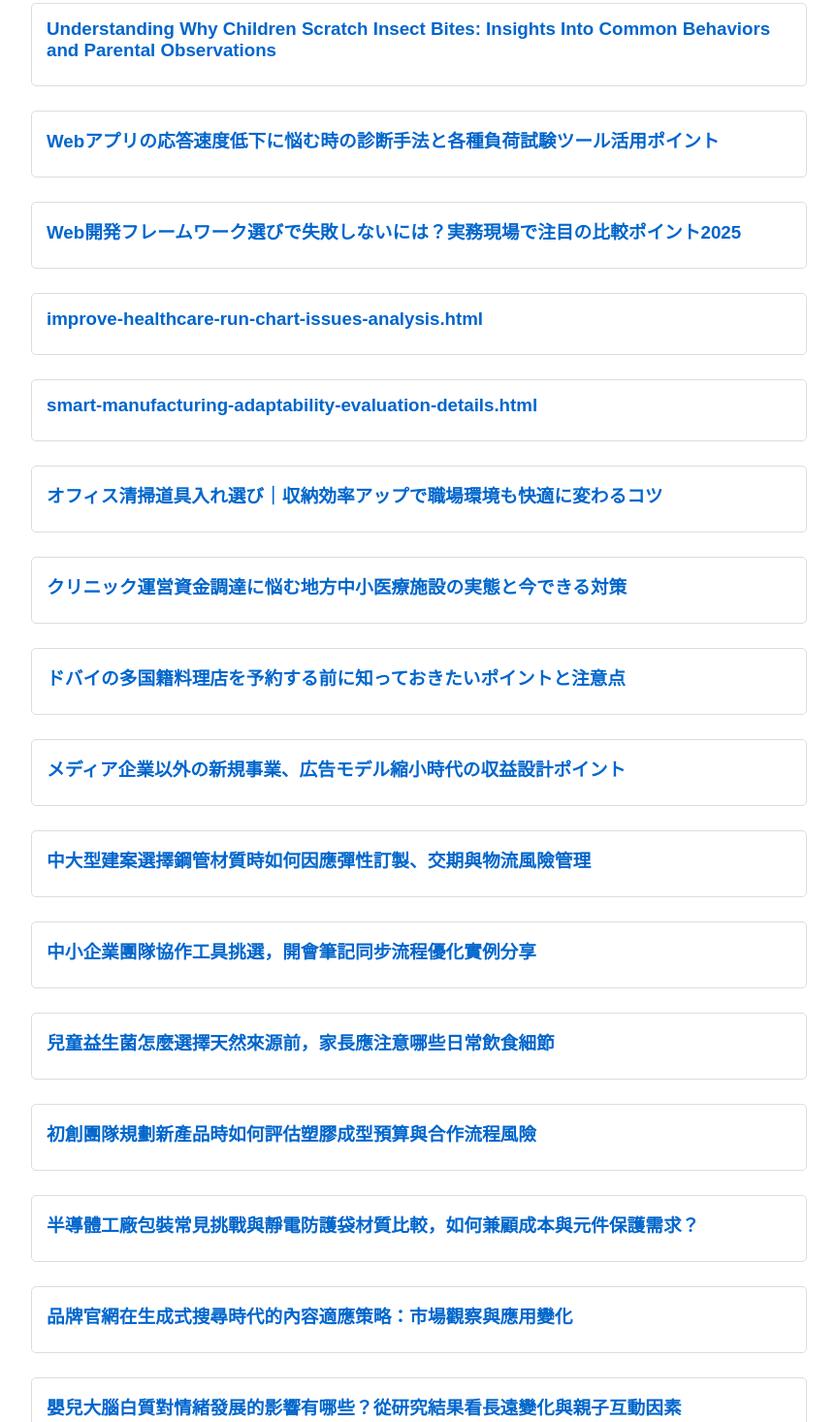
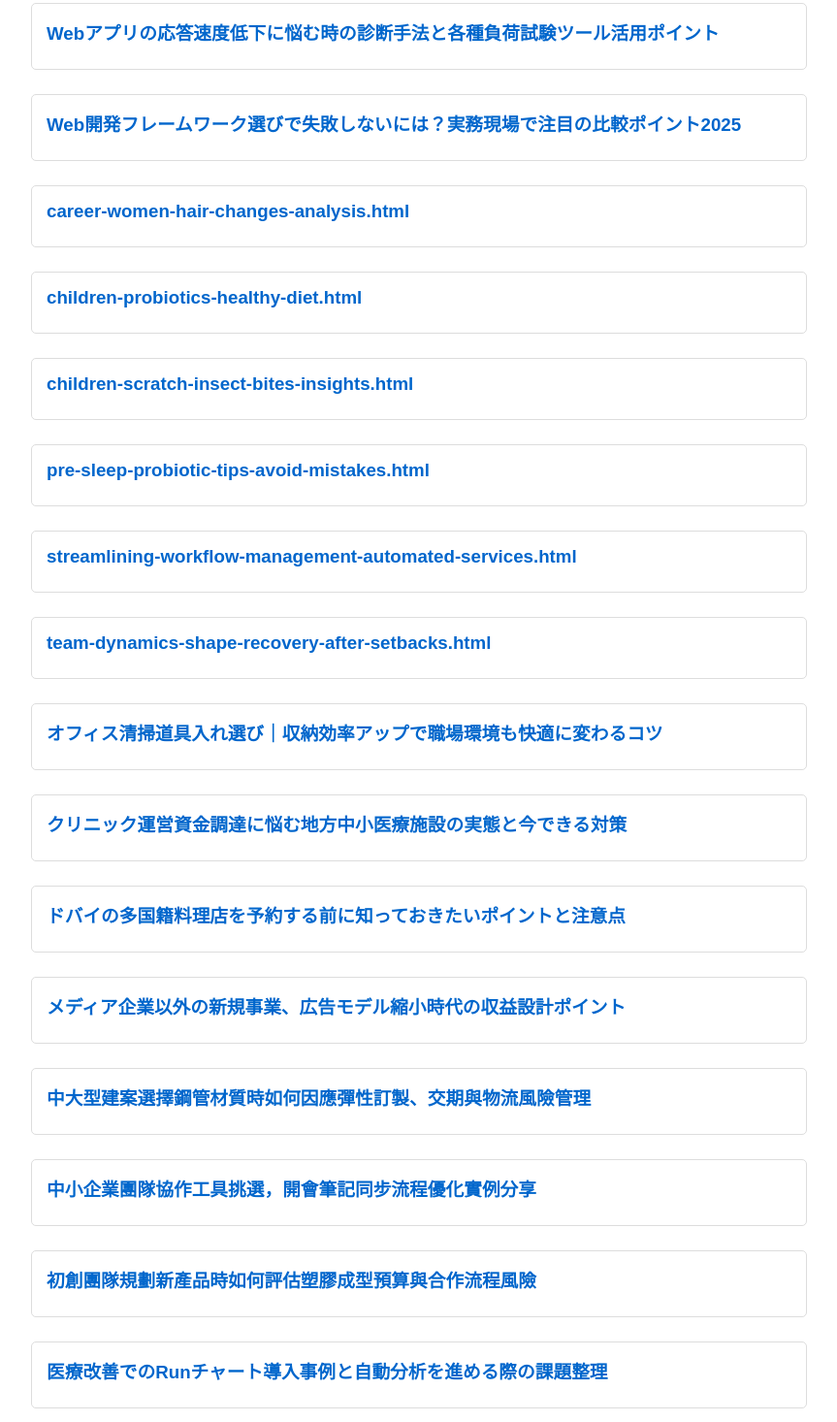
Before and after one commit to pineymountain/pineymountain.github.io, a plain HTML site: page index.html in a window 1280 px wide. Shown: the part 1123-2589 px from the top of the page at 97% size, without its empty margins (208-1071 px from the left). Drawn offline with Linux system fonts and the light colour scheme.

Commit message:
自動更新 Index.html - 文章目錄（包含Gist）

```diff
--- a/index.html
+++ b/index.html
@@ -55,19 +55,28 @@
             <h3><a href="office-footwear-arch-discomfort-insights.html">Understanding How Office Footwear Choices Relate to Heel and Arch Discomfort: Insights for Desk Workers</a></h3>
         </div>
         <div class="article-item">
-            <h3><a href="children-scratch-insect-bites-insights.html">Understanding Why Children Scratch Insect Bites: Insights Into Common Behaviors and Parental Observations</a></h3>
-        </div>
-        <div class="article-item">
             <h3><a href="diagnose-response-speed-issues.html">Webアプリの応答速度低下に悩む時の診断手法と各種負荷試験ツール活用ポイント</a></h3>
         </div>
         <div class="article-item">
             <h3><a href="web-development-framework-comparison-tips.html">Web開発フレームワーク選びで失敗しないには？実務現場で注目の比較ポイント2025</a></h3>
         </div>
         <div class="article-item">
-            <h3><a href="improve-healthcare-run-chart-issues-analysis.html">improve-healthcare-run-chart-issues-analysis.html</a></h3>
+            <h3><a href="career-women-hair-changes-analysis.html">career-women-hair-changes-analysis.html</a></h3>
         </div>
         <div class="article-item">
-            <h3><a href="smart-manufacturing-adaptability-evaluation-details.html">smart-manufacturing-adaptability-evaluation-details.html</a></h3>
+            <h3><a href="children-probiotics-healthy-diet.html">children-probiotics-healthy-diet.html</a></h3>
+        </div>
+        <div class="article-item">
+            <h3><a href="children-scratch-insect-bites-insights.html">children-scratch-insect-bites-insights.html</a></h3>
+        </div>
+        <div class="article-item">
+            <h3><a href="pre-sleep-probiotic-tips-avoid-mistakes.html">pre-sleep-probiotic-tips-avoid-mistakes.html</a></h3>
+        </div>
+        <div class="article-item">
+            <h3><a href="streamlining-workflow-management-automated-services.html">streamlining-workflow-management-automated-services.html</a></h3>
+        </div>
+        <div class="article-item">
+            <h3><a href="team-dynamics-shape-recovery-after-setbacks.html">team-dynamics-shape-recovery-after-setbacks.html</a></h3>
         </div>
         <div class="article-item">
             <h3><a href="office-cleaning-tool-tips.html">オフィス清掃道具入れ選び｜収納効率アップで職場環境も快適に変わるコツ</a></h3>
@@ -88,10 +97,10 @@
             <h3><a href="team-collaboration-tools-optimize-sharing.html">中小企業團隊協作工具挑選，開會筆記同步流程優化實例分享</a></h3>
         </div>
         <div class="article-item">
-            <h3><a href="children-probiotics-healthy-diet.html">兒童益生菌怎麼選擇天然來源前，家長應注意哪些日常飲食細節</a></h3>
+            <h3><a href="plastic-molding-budget-risk-evaluation.html">初創團隊規劃新產品時如何評估塑膠成型預算與合作流程風險</a></h3>
         </div>
         <div class="article-item">
-            <h3><a href="plastic-molding-budget-risk-evaluation.html">初創團隊規劃新產品時如何評估塑膠成型預算與合作流程風險</a></h3>
+            <h3><a href="improve-healthcare-run-chart-issues-analysis.html">医療改善でのRunチャート導入事例と自動分析を進める際の課題整理</a></h3>
         </div>
         <div class="article-item">
             <h3><a href="semiconductor-packaging-challenges-static-bags-comparison-cost-protection.html">半導體工廠包裝常見挑戰與靜電防護袋材質比較，如何兼顧成本與元件保護需求？</a></h3>
@@ -121,16 +130,13 @@
             <h3><a href="event-venue-tips-travel-planning.html">旅遊規劃技巧｜小型活動主辦單位如何提前挖掘鮮為人知的聚會場地</a></h3>
         </div>
         <div class="article-item">
+            <h3><a href="smart-manufacturing-adaptability-evaluation-details.html">智慧製造應用於食品包裝業，導入前評估現場人員適應度的重要細節</a></h3>
+        </div>
+        <div class="article-item">
             <h3><a href="cross-cultural-media-exchange-patterns-comparison.html">異文化コミュニケーションに活かすメディア交換の実例と課題整理—学生・社会人の活用パターン比較</a></h3>
         </div>
         <div class="article-item">
-            <h3><a href="pre-sleep-probiotic-tips-avoid-mistakes.html">睡前補充益生菌前需要注意哪些事項？避免常見飲食與作息誤區</a></h3>
-        </div>
-        <div class="article-item">
             <h3><a href="community-hvac-monitoring-best-practices.html">社區機電監控系統應用經驗分享：流程重點、常見誤區與效能優化建議</a></h3>
-        </div>
-        <div class="article-item">
-            <h3><a href="career-women-hair-changes-analysis.html">職場女性面對髮量變化：調查數據、常見遮掩方式與社會觀感解析</a></h3>
         </div>
         <div class="article-item">
             <h3><a href="equipment-framework-outsourcing-tips.html">設備骨架代工選擇時要注意哪些產業規格與協作細節？</a></h3>
@@ -266,7 +272,7 @@
     </div>
 
     <div class="footer">
-        <p>Total 68 items (40 articles, 28 gists) | Last updated: 2025-12-05 09:18:27</p>
+        <p>Total 70 items (42 articles, 28 gists) | Last updated: 2025-12-08 09:16:29</p>
     </div>
 </body>
 </html>
```
